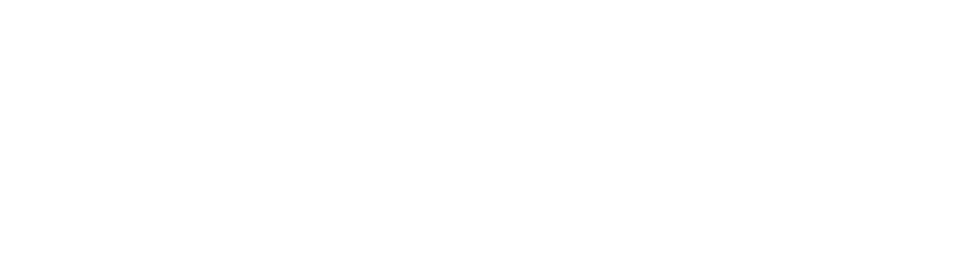
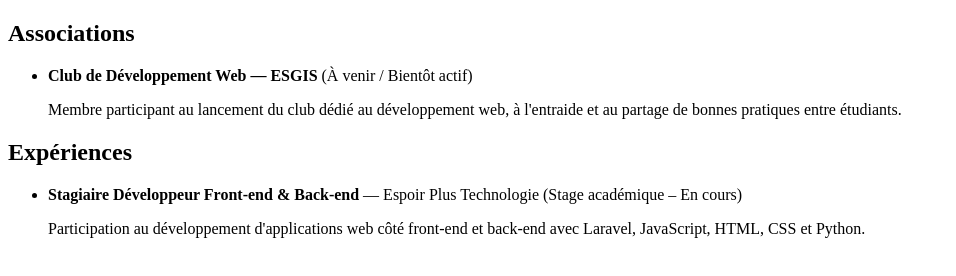
Before and after one commit to Marc-Edmond/mon-cv, a plain HTML site: page index.html in a window 1280 px wide. Shown: the whole page, without its empty margins (0-956 px from the left). Drawn offline with Linux system fonts and the light colour scheme.

Commit message:
mise en place de la section associations

```diff
--- a/index.html
+++ b/index.html
@@ -7,6 +7,25 @@
     <title>Mon-CV</title>
 </head>
 <body>
-
+ <section id="">
+  <h2>Associations</h2>
+  <ul>
+    <li>
+      <strong>Club de Développement Web — ESGIS</strong>
+      <span>(À venir / Bientôt actif)</span>
+      <p>Membre participant au lancement du club dédié au développement web, à l'entraide et au partage de bonnes pratiques entre étudiants.</p>
+    </li>
+  </ul>
+</section>
+<section id="">
+  <h2>Expériences</h2>
+  <ul>
+    <li>
+      <strong>Stagiaire Développeur Front-end &amp; Back-end</strong> — Espoir Plus Technologie
+      <span>(Stage académique – En cours)</span>
+      <p>Participation au développement d'applications web côté front-end et back-end avec Laravel, JavaScript, HTML, CSS et Python.</p>
+    </li>
+  </ul>
+</section>
 </body>
 </html>
```
